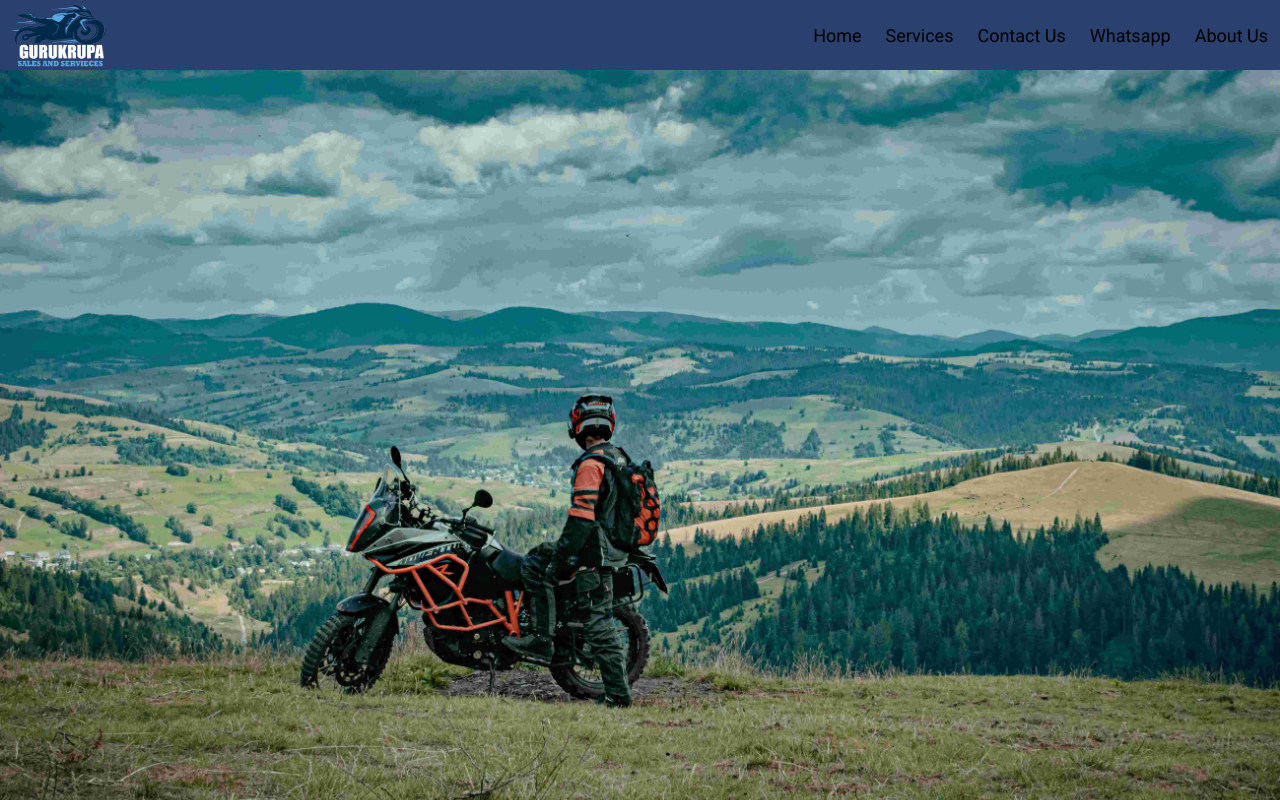
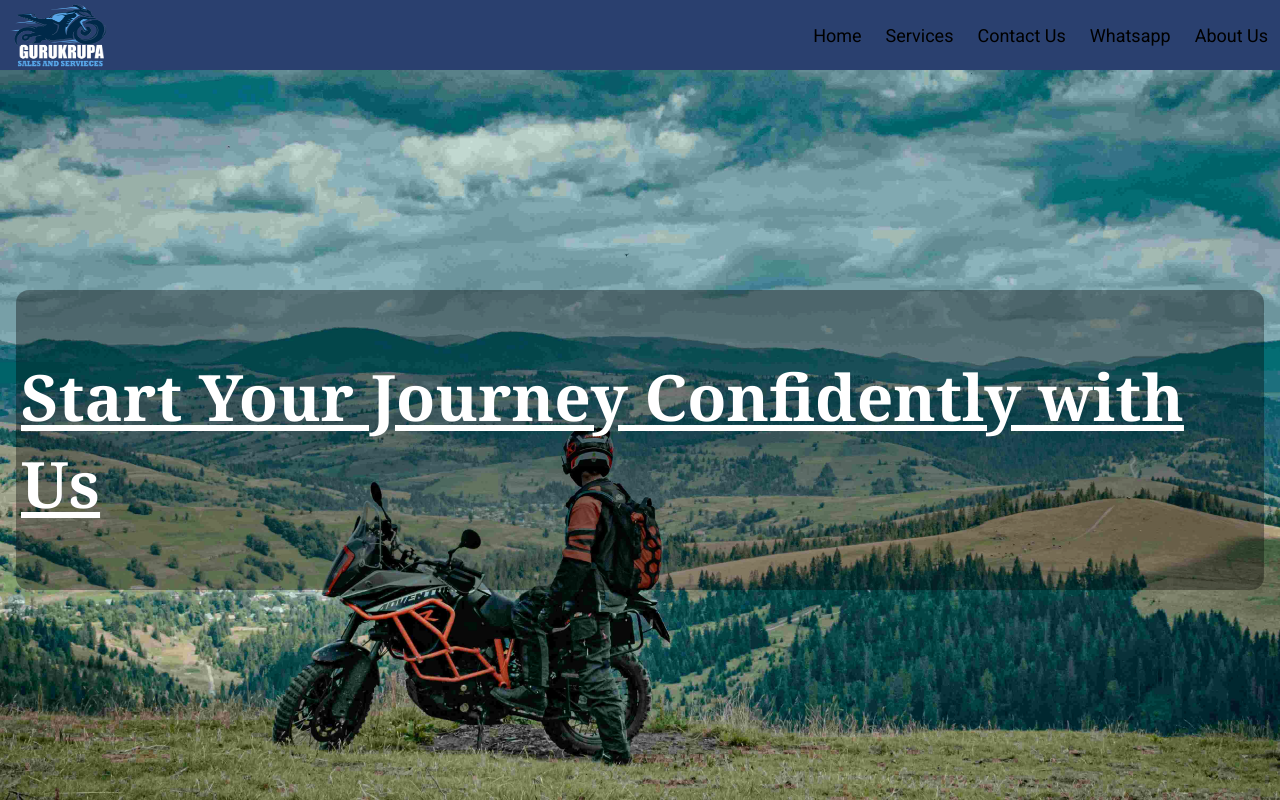
Before and after one commit to samirdhoran2000/prakash_bike, a React (Vite) app: page / in a window 1280 px wide. Shown: the top 800 px of the page. Built offline with nearby package versions, Linux system fonts and the light colour scheme.

Commit message:
slogan add to hero image

```diff
--- a/src/components/Image.jsx
+++ b/src/components/Image.jsx
@@ -1,11 +1,21 @@
 import './image.css'
 const Image = () => {
   return (
-      <div className='image-main-container' id='home'>
-        <img className='image-tag' src="/adventure1.jpg" alt="img" />
+    <div
+      className="image-main-container"
+      id="home"
 
+    >
+      <div>
+
+
+      <h1>
+        Start Your Journey Confidently with Us
+      </h1>
+      </div>
+      {/* <img className="image-tag" src="/adventure1.jpg" alt="img" /> */}
     </div>
-  )
+  );
 }
 
 export default Image
--- a/src/components/image.css
+++ b/src/components/image.css
@@ -1,7 +1,46 @@
-.image-tag{
-    max-width: 100%;
-    /* object-fit: fill; */
+.image-tag {
+  max-width: 100%;
+  /* object-fit: fill; */
 }
-.img-card{
-    max-width: 100%;
+.img-card {
+  max-width: 100%;
 }
+
+.image-main-container {
+  width: 100%;
+  height: 110vh;
+  background-image: url("/adventure1.jpg");
+  background-size: cover;
+  background-repeat: no-repeat;
+  background-position: center;
+  display: flex;
+  justify-content: flex-end;
+  align-items: center;
+}
+
+.image-main-container div {
+  padding: 5px;
+  background-color: rgba(0, 0, 0, 0.357);
+  color: white;
+  font-size: 2rem;
+  font-family: Georgia, "Times New Roman", Times, serif;
+  box-sizing: border-box;
+  margin: 0 1rem;
+  border-radius: 13px;
+  text-decoration: underline;
+  min-width: 300px;
+  min-height: 300px;
+  display: flex;
+  justify-content: center;
+  align-items: center;
+}
+
+@media (max-width: 600px) {
+  .image-main-container {
+    justify-content: center;
+}
+.image-main-container div{
+
+    font-size: 1rem;
+  }
+}
```
Also changed, not shown: src/components/Honda_Activa.png (deleted).
